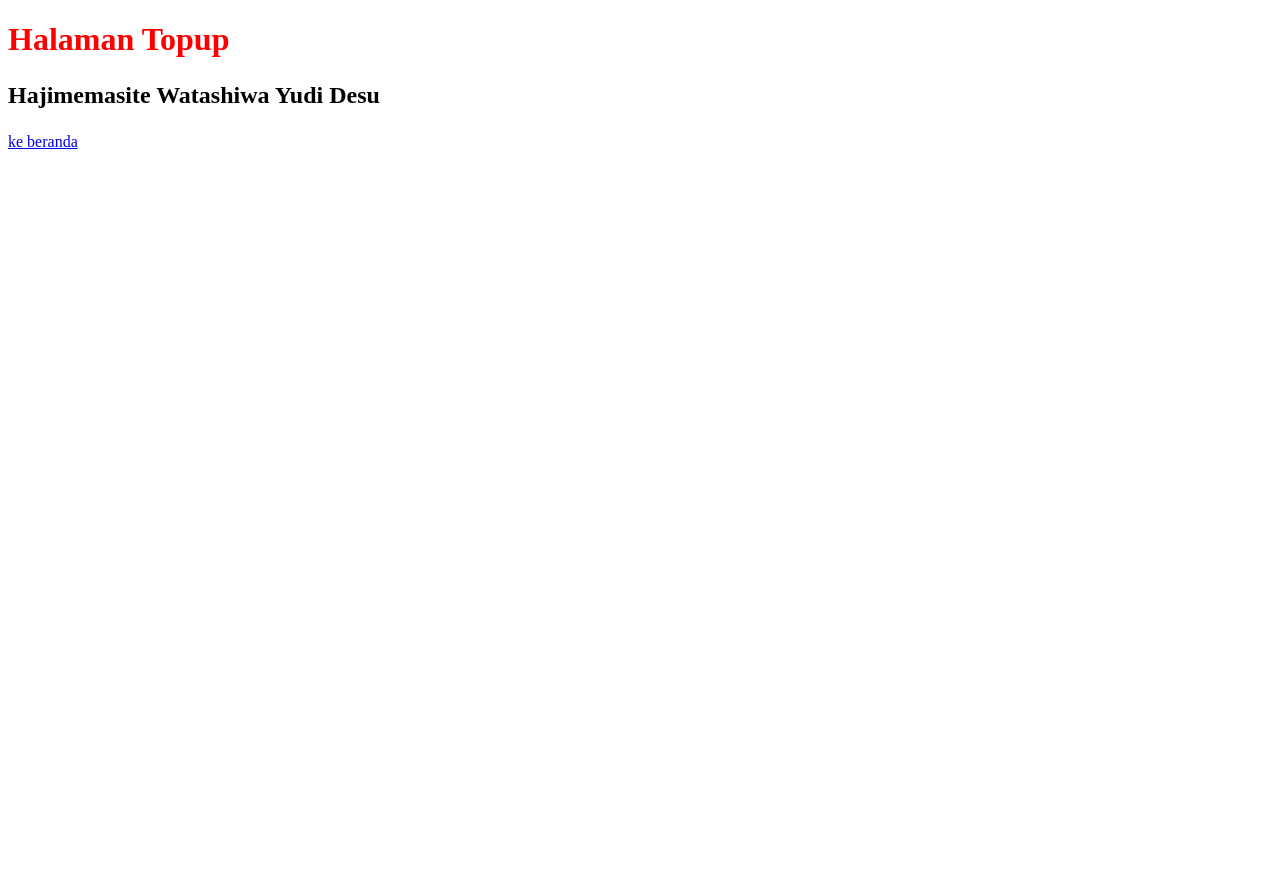
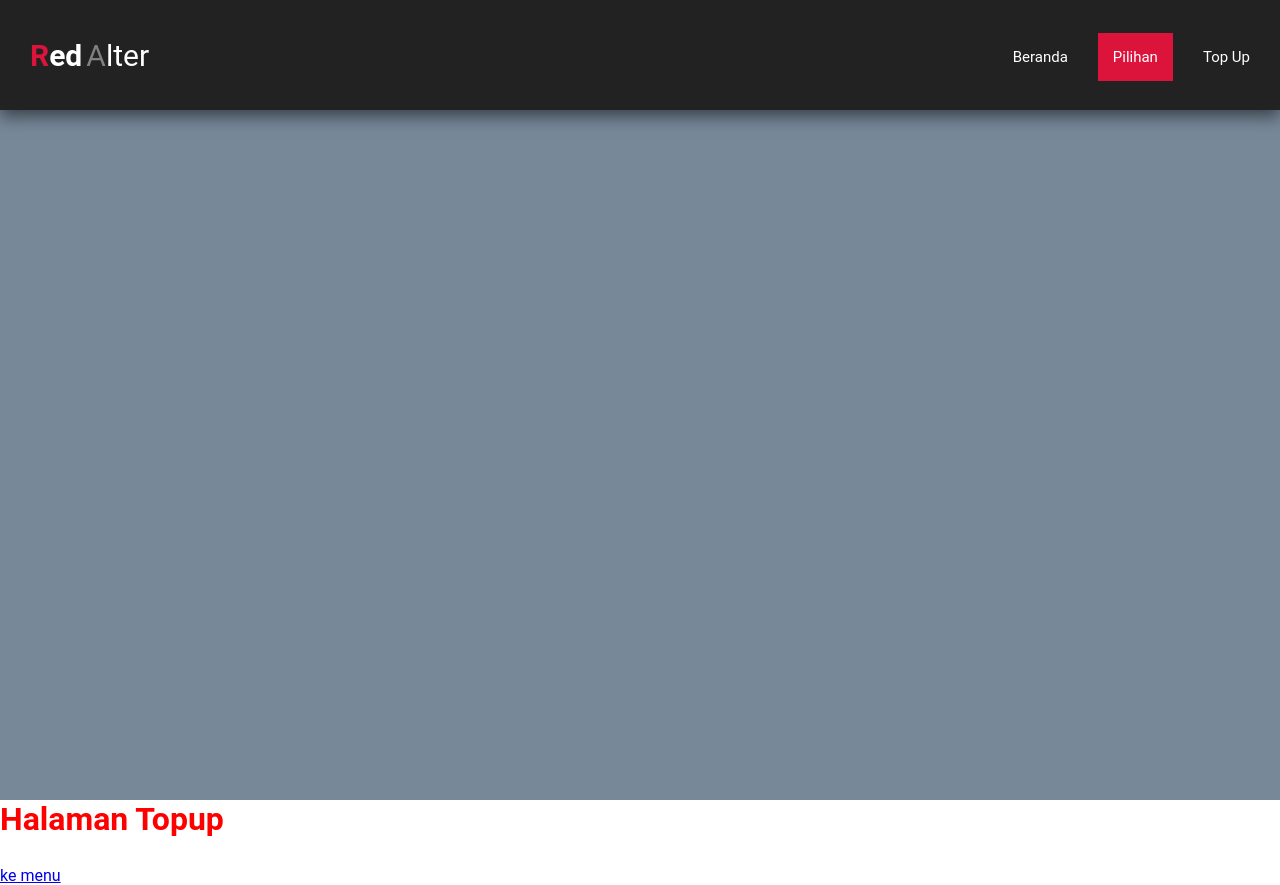
Before and after one commit to wahyudiRomadhoni/Jokiyy, a Django app: page /menu/ in a window 1280 px wide. Before the commit the page ends 149 px from the top, so only its background shows below. Run offline with Django 4.2, Linux system fonts and the light colour scheme.

Commit message:
penambahan static

```diff
--- a/jokiml/admin.py
+++ b/jokiml/admin.py
@@ -1,6 +1,6 @@
 from django.contrib import admin
-from.models import beranda,menu
+from.models import Home,Menu
 
 # Register your models here.
-admin.site.register(beranda)
-admin.site.register(menu)
+admin.site.register(Home)
+admin.site.register(Menu)
--- a/jokiml/models.py
+++ b/jokiml/models.py
@@ -3,14 +3,14 @@ from django.db import models
 # Create your models here.
 
 
-class beranda(models.Model):
+class Home(models.Model):
     nama = models.CharField(max_length=150)
     keterangan = models.TextField()
 
     def __str__(self):
         return f"{self.nama}"
 
-class menu(models.Model):
+class Menu(models.Model):
     nama = models.CharField(max_length=100)
 
     def __str__(self):
--- a/jokiml/urls.py
+++ b/jokiml/urls.py
@@ -2,6 +2,6 @@ from django.urls import path
 from . import views
 
 urlpatterns = [
-    path('', views.jokiml, name='jokiml'),
+    path('', views.home, name='home'),
     path('menu/', views.menu, name='menu'),
 ]
--- a/jokiml/views.py
+++ b/jokiml/views.py
@@ -1,9 +1,17 @@
+from django.shortcuts import render
 from django.http import HttpResponse
 from django.template import loader
+from .models import Home, Menu
 
-def jokiml(request):
+def home(request):
+    data = Home.objects.all()
     template = loader.get_template('menu.html')
-    return HttpResponse(template.render())
+    print(data)
+    context = {
+        'contoh': 'uji coba nanti mau diganti',
+        'home': data
+    }
+    return HttpResponse(template.render(context, request))
 
 def menu(request):
     template = loader.get_template('home.html')
--- /dev/null
+++ b/static/menu.css
@@ -0,0 +1,80 @@
+*, html, body {
+    margin: 0;
+    padding: 0;
+    font-family: "roboto", sans-serif;
+}
+
+.fContainer {
+    display: flex;
+    width: 100%;
+    height: 100vh;
+    background-color: lightslategray;
+}
+
+.wrapper {
+    display: flex;
+    justify-content: space-between;
+    align-items: center;
+    font-size: 20px;
+    padding: 15px;
+    width: 100%;
+    height: 80px;
+    background-color: #222;
+    box-shadow: 0 7px 15px 0 rgba(0, 0, 0, 0.5 );
+}
+
+.brand {
+    display: flex;
+    flex-direction: row;
+    font-size: 1.5em;
+    padding: 15px;
+}
+
+.firstname {
+    color:white;
+    font-weight: 700;
+    display: flex;
+}
+
+.firstname>p {
+    color: crimson;
+}
+.lastname {
+    color: white;
+    font-weight: 400;
+    padding-left: 4px;
+    display: flex;
+}
+.lastname>p {
+    color: grey;
+}
+.navigation {
+    display: flex;
+    justify-content: center;
+    align-items: center;
+}
+.navigation > li {
+    list-style-type: none;
+    padding: 15px;
+}
+
+.navigation>li>a {
+    color: white;
+    font-size: 15px;
+    text-decoration: none;
+    text-transform: capitalize;
+}
+
+.navigation>li>a:hover {
+    color: crimson;
+    transition: all .3s ease-in-out
+}
+.active {
+    background-color: crimson;
+    color: white;
+    padding: 15px;
+}
+
+.active:hover {
+    color: white !important;
+}
--- a/templates/home.html
+++ b/templates/home.html
@@ -1,13 +1,38 @@
+{% load static %}
 <!DOCTYPE html>
 <html lang="en">
 <head>
     <meta charset="UTF-8">
     <meta name="viewport" content="width=device-width, initial-scale=1.0">
+    <link rel="stylesheet" href="{% static 'menu.css' %}">
     <title>Pages | Topup </title>
+    <style>
+    </style>
 </head>
 <body>
-    <h1><font color="red">Halaman Topup</font></h1>
-    <h2><p>Hajimemasite Watashiwa Yudi Desu </p></h2>
-    <a href="/">ke beranda</a>
+    <div class="fContainer">
+        <nav class="wrapper">
+          <div class="brand">
+              <div class="firstname">
+                <p>R</p>
+                ed</div>
+              <div class="lastname">
+                <p>A</p>
+                lter</div>
+          </div>
+          <ul class="navigation">
+              <li><a href="/">beranda</a></li>
+              <li><a href="/" class="active">pilihan</a></li>
+              <li><a href="/">top up</a></li>
+          </ul>
+        </nav>
+      </div>
+
+      <h1><font color="red">Halaman Topup</font></h1>
+      <h2><p><font color="white">Silahkan dipilih berapa bintang!!</font> </p></h2>
+      {% for x in home %}
+      {{x.nama}}
+      {% endfor %}
+    <a href="/">ke menu</a>
 </body>
 </html>
--- a/templates/menu.html
+++ b/templates/menu.html
@@ -7,6 +7,9 @@
 </head>
 <body>
     <h1><font color="#940B92">Halaman Joki</font></h1>
-    <a href="/menu">ke menu</a>
+    <a href="/menu">ke beranda</a>
+    {% for x in home %}
+    {{x.nama}}
+    {% endfor %}
 </body>
 </html>
--- a/webjoky/settings.py
+++ b/webjoky/settings.py
@@ -11,6 +11,7 @@ https://docs.djangoproject.com/en/4.2/ref/settings/
 """
 
 from pathlib import Path
+import os
 
 # Build paths inside the project like this: BASE_DIR / 'subdir'.
 BASE_DIR = Path(__file__).resolve().parent.parent
@@ -117,7 +118,12 @@ USE_TZ = True
 # https://docs.djangoproject.com/en/4.2/howto/static-files/
 
 STATIC_URL = 'static/'
+# STATICFILES_DIRS =[BASE_DIR/'static']
+STATICFILES_DIRS = (
+    os.path.join(BASE_DIR, 'static'),
+)
 
+# STATIC_ROOT = BASE_DIR/'static'
 # Default primary key field type
 # https://docs.djangoproject.com/en/4.2/ref/settings/#default-auto-field
 
```
Also changed, not shown: db.sqlite3, jokiml/migrations/0002_rename_beranda_home.py (added).
